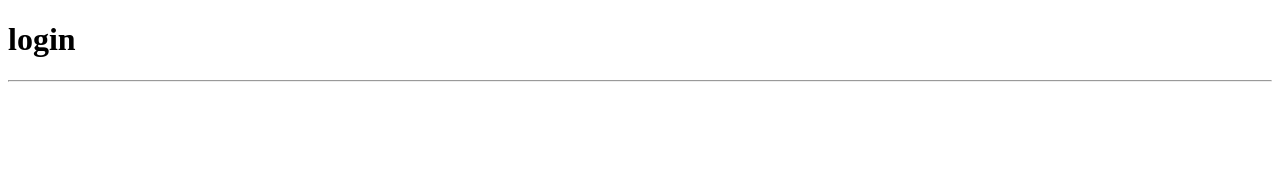
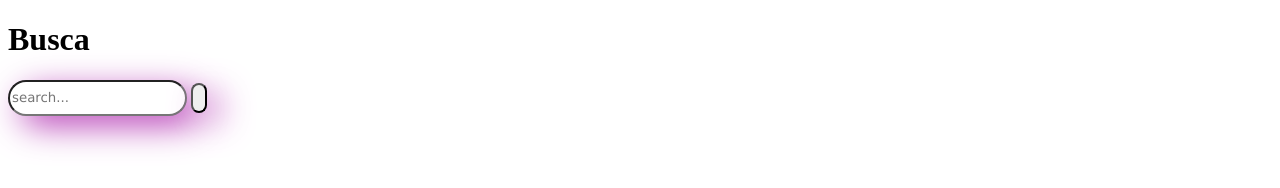
Before and after one commit to analuizamoreira/formularios, a plain HTML site: page busca.html in a window 1280 px wide. Drawn offline with Linux system fonts and the light colour scheme.

Commit message:
trabalho terminado
terminei

```diff
--- a/busca.html
+++ b/busca.html
@@ -7,13 +7,16 @@
     <link rel="stylesheet" href="./style.css">
 </head>
 <body>
-    <h1> login </h1>
-   <hr>
-   <form action="">
+   <header>
 
-   </form>
+    <h1>Busca</h1>
 
 
+   </header>
+   <main id="busca">
 
+    <input type=""placeholder="search..."id=Busca>
+    <input type="button" value="">
+   </main>
 </body>
 </html>
--- a/style.css
+++ b/style.css
@@ -0,0 +1,9 @@
+#busca input{
+    border-radius: 20px;
+    -webkit-box-shadow: 12px 10px 34px -1px rgba(181,58,181,1);
+    -moz-box-shadow: 12px 10px 34px -1px rgba(181,58,181,1);
+    box-shadow: 12px 10px 34px -1px rgba(181,58,181,1);
+    height: 30px;
+    font-family: 'Lucida Sans', 'Lucida Sans Regular', 'Lucida Grande', 'Lucida Sans Unicode', Geneva, Verdana, sans-serif;
+
+}
```
Also changed, not shown: lupa.png (added).
